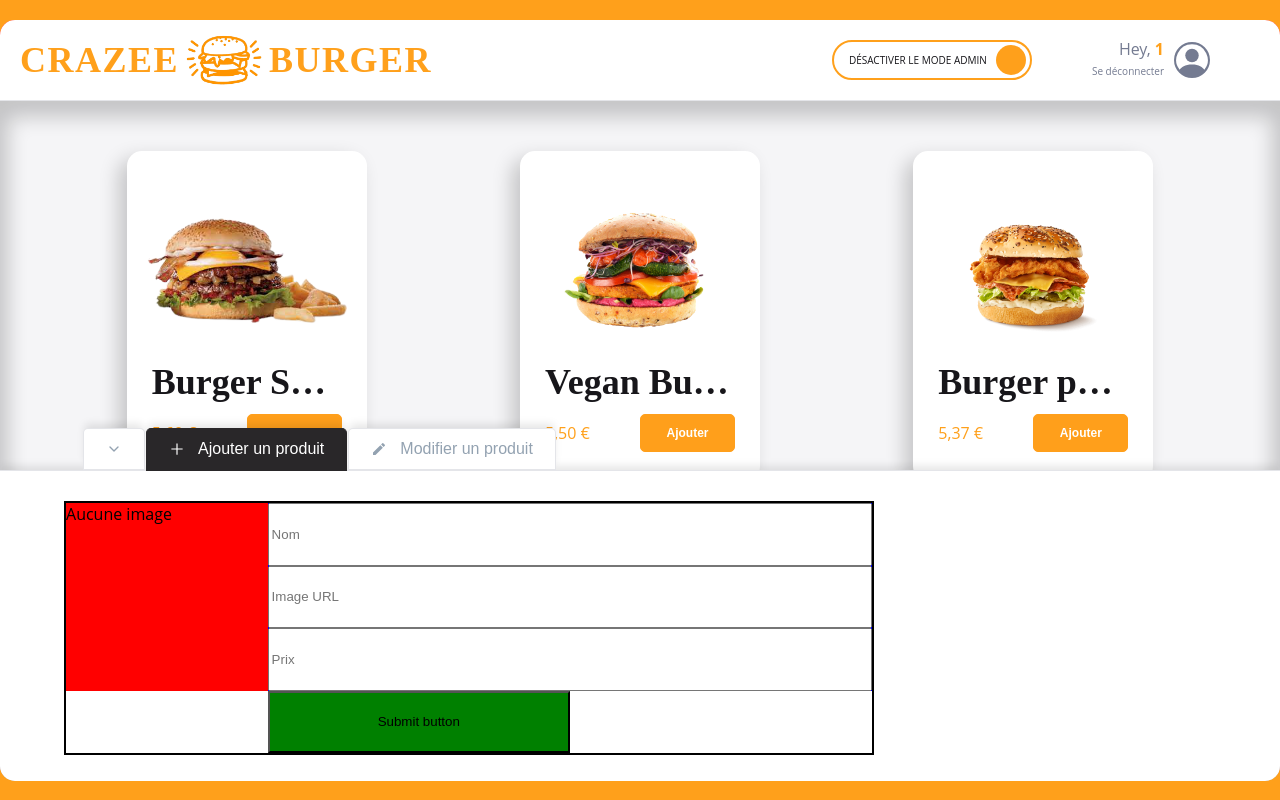
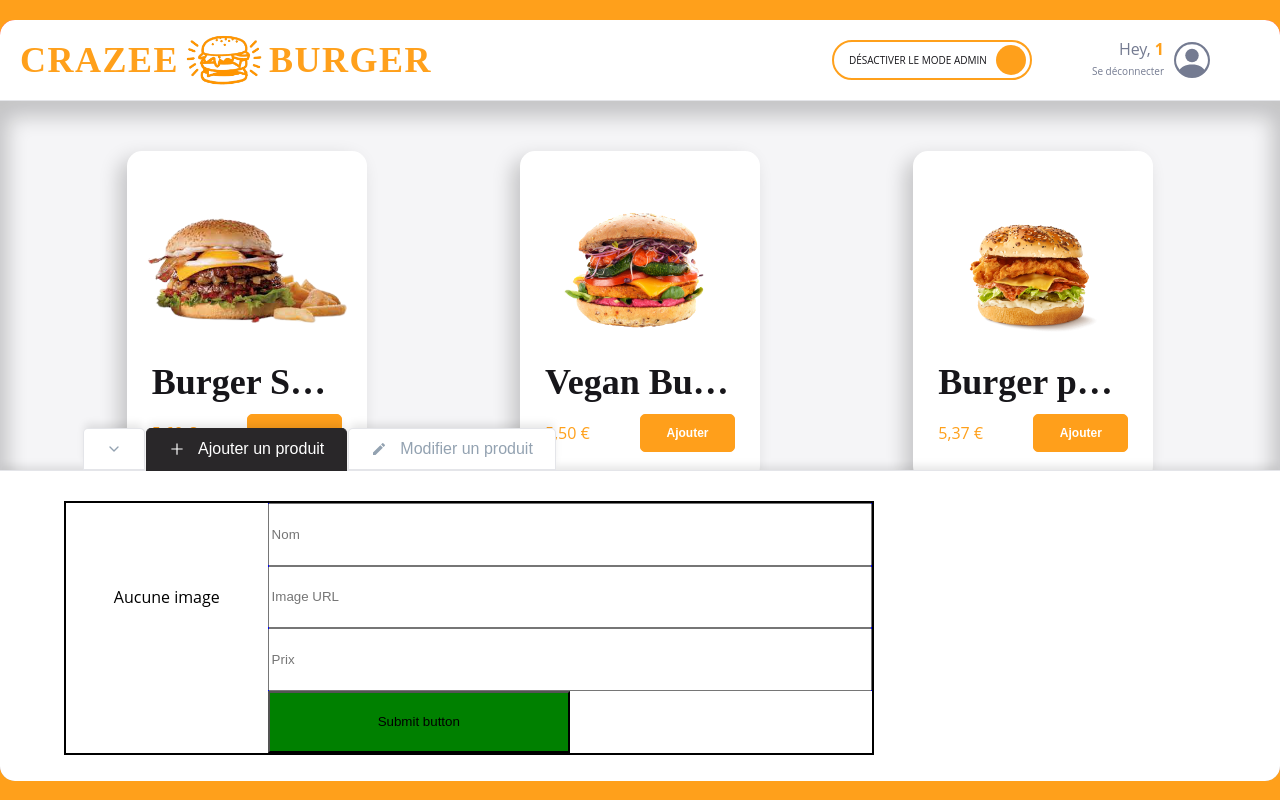
Before and after one commit to AzN-StaR27/crazee-burger, a React app: page /order/1 in a window 1280 px wide. Built offline with nearby package versions, Linux system fonts and the light colour scheme; the HTML template or start-up script is replaced by a standard one.

Commit message:
✨ F08: ADMIN > AddForm > Add image preview

```diff
--- a/src/components/pages/order/Main/Admin/AdminPanel/AddForm.jsx
+++ b/src/components/pages/order/Main/Admin/AdminPanel/AddForm.jsx
@@ -30,7 +30,13 @@ export default function AddForm() {
 
   return (
     <AddFormStyled onSubmit={handleSubmit}>
-      <div className="image-preview">Aucune image</div>
+      <div className="image-preview">
+        {newProduct.imageSource ? (
+          <img src={newProduct.imageSource} alt={newProduct.title} />
+        ) : (
+          <div>Aucune image</div>
+        )}
+      </div>
       <div className="input-fields">
         <input
           name="title"
@@ -68,8 +74,16 @@ const AddFormStyled = styled.form`
   width: 70%;
 
   .image-preview {
-    background: red;
     grid-area: 1 / 1 / 4 / 2; //correspond aux coordonnées de la grille -> faire inspecter sur navigateur
+    display: flex;
+    justify-content: center;
+    align-items: center;
+    img {
+      width: 100%;
+      height: 100%;
+      object-fit: contain;
+      object-position: center;
+    }
   }
   .input-fields {
     background: blue;
```
